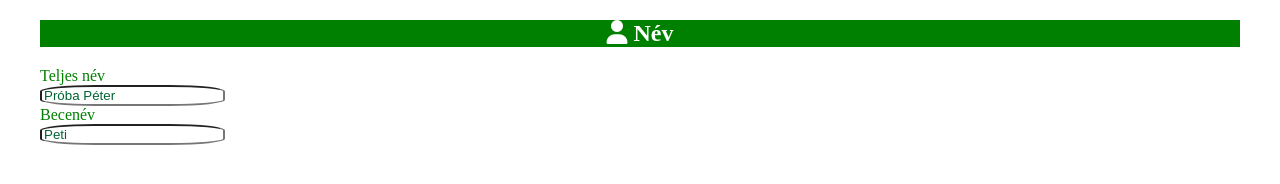
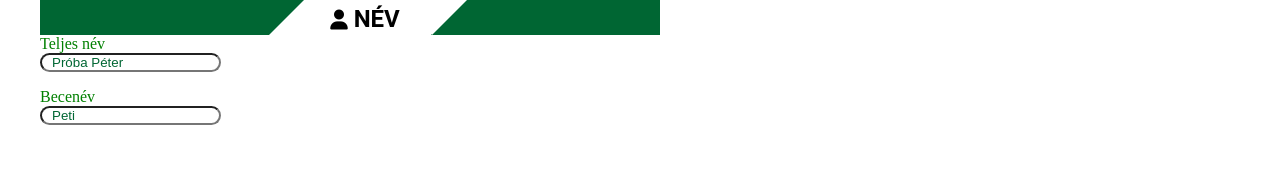
Before and after one commit to szobek/feladat, a plain HTML site: page f1_2112/feladat1/index.html in a window 1280 px wide. Drawn offline with Linux system fonts and the light colour scheme.

Commit message:
bugfix after check

```diff
--- a/f1_2112/feladat1/assets/css/style.css
+++ b/f1_2112/feladat1/assets/css/style.css
@@ -1,24 +1,65 @@
 * {
     box-sizing: border-box;
+    margin: 0;
+    padding: 0;
 }
-
+@import url('https://fonts.googleapis.com/css2?family=Roboto:wght@300;500;700&display=swap');
+.wb{
+        width: 161.56px;
+        background-color: white;
+        display: inline-block;
+}
+.left-triangle{
+    width: 0;
+  height: 0;
+  border-left: 35px solid transparent;
+  border-right: 35px solid transparent;
+  border-top: 35px solid #006633;
+      display: inline-block;
+      transform: translateX(-43px)
+}
+.right-triangle{
+    width: 0;
+    height: 0;
+    border-left: 35px solid transparent;
+    border-right: 35px solid transparent;
+    border-top: 35px solid white;
+      display: inline-block;
+      transform: translateX(82px) translateY(-41px);
+}
 #name label{
     color: green;
 
 }
+.nev{
+    transform: translateY(-8px) translateX(-23px);
+    display: inline-block;
 
+}
+ #inputs input{
+     border-radius: 10px;
+ }
 #inputs h2{
-    background-color: green;
-    color: white;
+    font-family: 'Roboto', sans-serif;
+    font-weight: 700;
+    background-color: #006633;
+    color: black;
     text-align: center;
-}
-#inputs input{
-    border-radius: 30% ;
+    width: 620px;
+    height: 35px;
+    font-size: 24px;
 }
 #inputs input::placeholder{
     color: #006633;
-}
+    padding-left: 10px;
+   }
 .wrapper{
     max-width: 1200px;
     margin: 0 auto;
 }
+#inputs i.fa{
+    font-size: 20px;
+}
+form input:nth-child(3){
+    margin-bottom: 1rem;
+}
--- a/f1_2112/feladat1/index.html
+++ b/f1_2112/feladat1/index.html
@@ -1,5 +1,6 @@
 <!DOCTYPE html>
 <html lang="hu">
+
 <head>
     <meta charset="UTF-8">
     <meta http-equiv="X-UA-Compatible" content="IE=edge">
@@ -10,23 +11,33 @@
 
     <script src="https://kit.fontawesome.com/b4f17e7d36.js" crossorigin="anonymous"></script>
 </head>
+
 <body>
 
-<div class="wrapper">
+    <div class="wrapper">
 
-    <div id="inputs">
+        <div id="inputs">
 
-        <h2><i class="fa fa-user"></i> Név</h2>
+            <h2>
+                <span class="wb">
+                    <span class="left-triangle"></span>
+                    <span class="nev">
+                        <i class="fa fa-user"></i>
+                        NÉV</span>
+                    <span class="right-triangle"></span>
+                </span>
+            </h2>
             <form action=" " id="name">
                 <label for="name">Teljes név</label><br>
-                <input type="text" name="" placeholder="Próba Péter" id="name"><br>
+                <input type="text" name="" placeholder="Próba Péter"><br>
 
                 <label for="nickname">Becenév</label><br>
-                <input type="text" name="" placeholder="Peti" id="nickname">
+                <input type="text" name="" placeholder="Peti">
             </form>
 
-    </div>
+        </div>
 
 
 </body>
+
 </html>
--- a/f1_2112/feladat3/assets/css/style.css
+++ b/f1_2112/feladat3/assets/css/style.css
@@ -1,3 +1,5 @@
+@import url('https://fonts.googleapis.com/css2?family=Roboto:wght@300;500;700&display=swap');
+
 * {
     box-sizing: border-box;
 }
@@ -9,6 +11,7 @@
 
 
 #alert{
+    font-family: 'Roboto', sans-serif;
     display: flex;
     width: 1334px;
     height: 120px;
@@ -18,7 +21,11 @@
     align-content: center;
     justify-content: space-between;
     align-items: center;
+    font-weight: bold;
 
+}
+#date{
+    font-size: 20px;
 }
 #alert i {
     border-radius: 50%;
@@ -38,12 +45,30 @@
 }
 
 #alert #text{
-    font-weight: bold;
+    font-size: 28px;
 }
 
-
+#alert .icon-container{
+    display: flex;
+    align-items: center;
+    justify-content: space-between;
+}
 #alert i.fa{
     display: block;
+    cursor: pointer;
+    margin-left: 20px;
+}
+#alert .icon-container i.fa:nth-child(1):hover{
+    background-color: darkturquoise;
+}
+#alert .icon-container i.fa:nth-child(2):hover{
+    background-color: darkcyan;
+}
+#alert .icon-container i.fa:nth-child(3):hover{
+    background-color: lightgreen;
+}
+#alert .icon-container i.fa:nth-child(4):hover{
+    background-color: lightseagreen;
 }
 #alert .icon-container{
     display: flex;
--- a/f1_2112/feladat5/assets/css/style.css
+++ b/f1_2112/feladat5/assets/css/style.css
@@ -1,7 +1,11 @@
+
 * {
     box-sizing: border-box;
 }
-
+.wrapper{
+    width: 600px;
+    margin: 20px auto;
+}
 #icons{
     display: flex;
     background-color: #363636;
@@ -10,6 +14,7 @@
     color: white;
     font-size: 27px;
     margin: 6rem 3rem;
+    border-radius: 40px;
 }
 #icons i{
     border-radius: 50%;
@@ -17,11 +22,13 @@
     height: 60px;
     padding-top: 15.5px;
     padding-left: 14px;
-    margin-left: 20px;
+}
+#icons div {
+    display: inline-block;
+    width: 90px;
 }
 #icons i.fa-infinity{
     background-color: #55AE3A;
-    transform: translateX(-50px);
 
 }
 
@@ -34,7 +41,6 @@
 #icons #auth{
     background-color: #363636;
     border-radius: 50%;
-    transform: translateX(30px);
     width: 60px;
     height: 60px;
     margin: 0;
```
Also changed, not shown: f1_2112/feladat2/assets/css/style.css (+12 -7 lines), f1_2112/feladat2/index.html (+8 -7 lines), f1_2112/feladat4/assets/css/style.css (+13 -1 lines), f1_2112/feladat4/index.html (+1 -1 lines), f1_2112/feladat5/index.html (+7 -8 lines).
